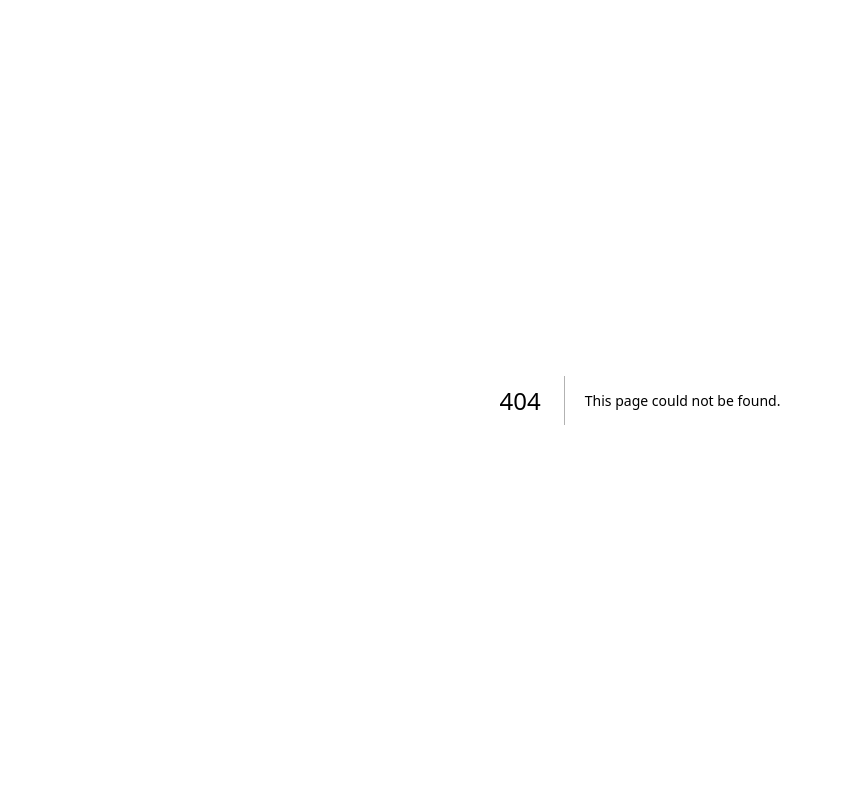
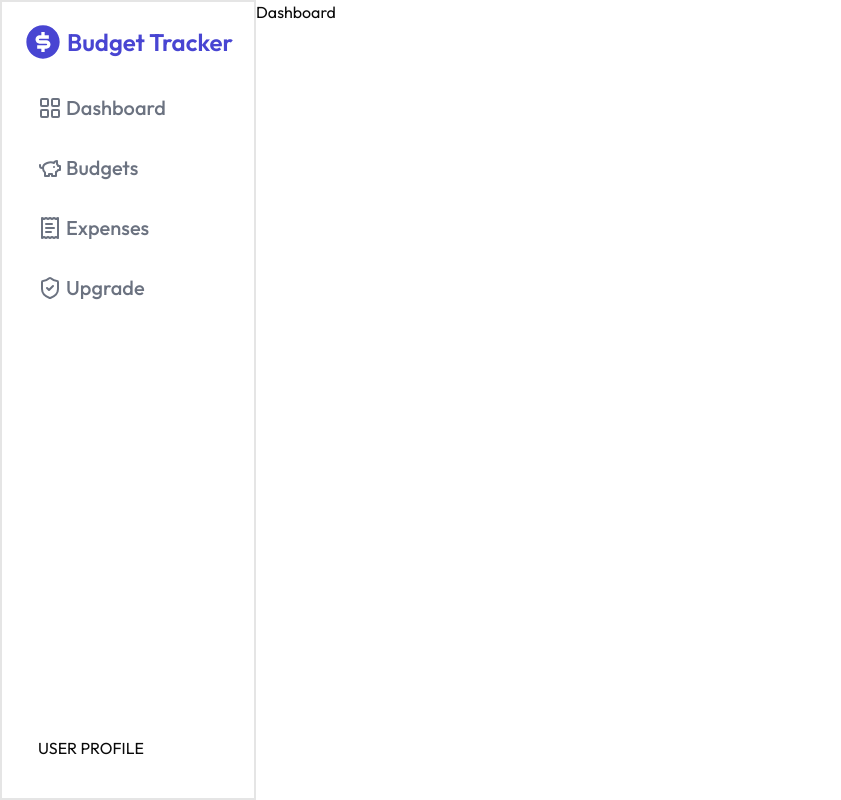
Before and after one commit to MohdFahad1/expense-tracker, a Next.js app: page /dashboard in a window 1280 px wide. Before the commit this address had no page. Shown: the whole page, without its empty margins (0-841 px from the left). Built offline with nearby package versions, Linux system fonts and the light colour scheme.

Commit message:
feat: added sidebar in dashboard

```diff
--- /dev/null
+++ b/src/app/(routes)/dashboard/_components/Sidebar.jsx
@@ -0,0 +1,54 @@
+import { LayoutGrid, PiggyBank, ReceiptText, ShieldCheck } from "lucide-react";
+import Image from "next/image";
+import React from "react";
+
+const Sidebar = () => {
+  const menuList = [
+    {
+      id: "1",
+      name: "Dashboard",
+      icon: LayoutGrid,
+      path: "/dashboard",
+    },
+    {
+      id: "2",
+      name: "Budgets",
+      icon: PiggyBank,
+      path: "/budgets",
+    },
+    {
+      id: "3",
+      name: "Expenses",
+      icon: ReceiptText,
+      path: "/receipt",
+    },
+    {
+      id: "4",
+      name: "Upgrade",
+      icon: ShieldCheck,
+      path: "/upgrade",
+    },
+  ];
+
+  return (
+    <div className="h-screen p-5 border-2">
+      <div className="flex gap-1 items-center justify-center">
+        <Image src={"/logo.svg"} alt="logo" height={40} width={40} />
+        <h1 className="text-2xl font-semibold text-primary">Budget Tracker</h1>
+      </div>
+      <div className="mt-5">
+        {menuList.map((items, index) => (
+          <h2 className="text-xl text-gray-500 font-medium flex gap-1 items-center cursor-pointer hover:text-primary hover:bg-blue-100 rounded-md px-4 py-3 mt-2">
+            <items.icon />
+            {items.name}
+          </h2>
+        ))}
+      </div>
+      <div className="fixed bottom-10">
+        <h1 className="px-4">USER PROFILE</h1>
+      </div>
+    </div>
+  );
+};
+
+export default Sidebar;
--- /dev/null
+++ b/src/app/(routes)/dashboard/layout.jsx
@@ -0,0 +1,15 @@
+import React from "react";
+import Sidebar from "./_components/Sidebar";
+
+const DashboardLayout = ({ children }) => {
+  return (
+    <div>
+      <div className="fixed md:w-64 hidden md:block">
+        <Sidebar />
+      </div>
+      <div className="md:ml-64">{children}</div>
+    </div>
+  );
+};
+
+export default DashboardLayout;
--- /dev/null
+++ b/src/app/(routes)/dashboard/page.jsx
@@ -0,0 +1,7 @@
+import React from "react";
+
+const Dashboard = () => {
+  return <div>Dashboard</div>;
+};
+
+export default Dashboard;
```
